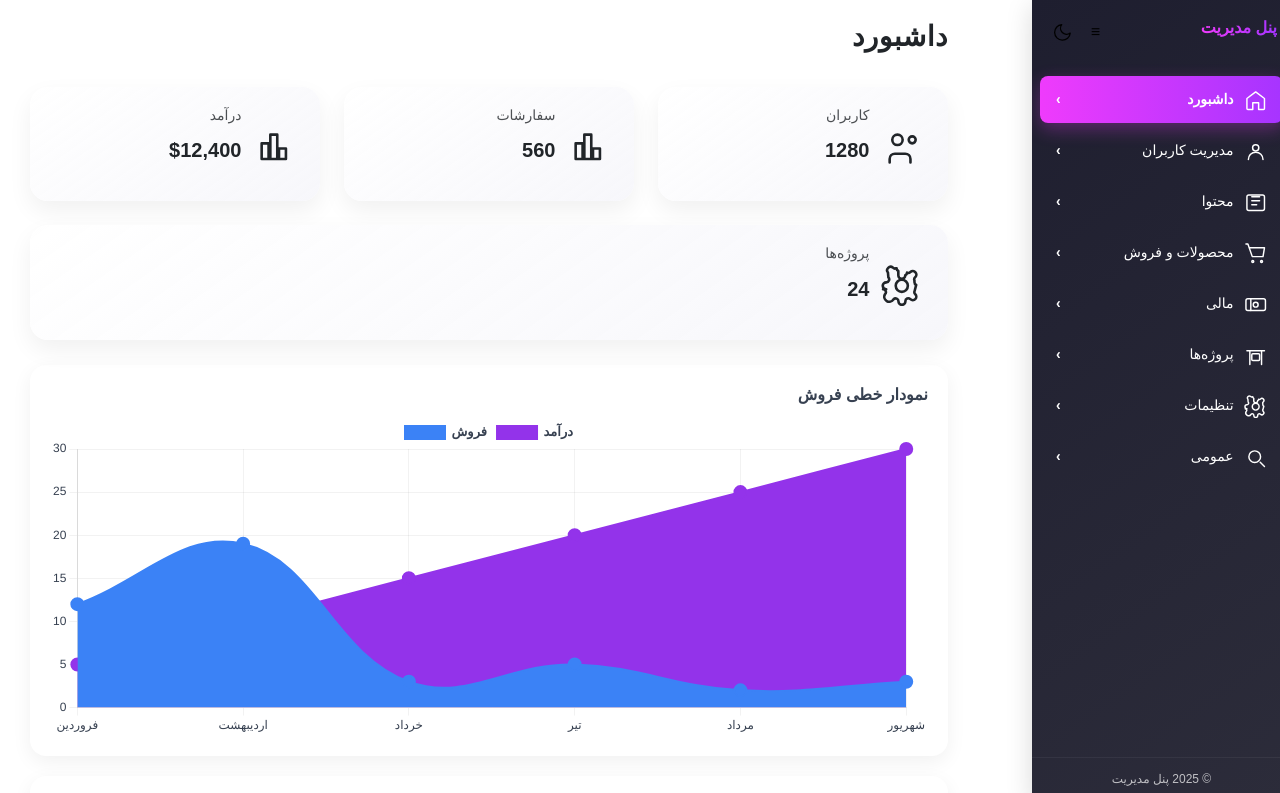
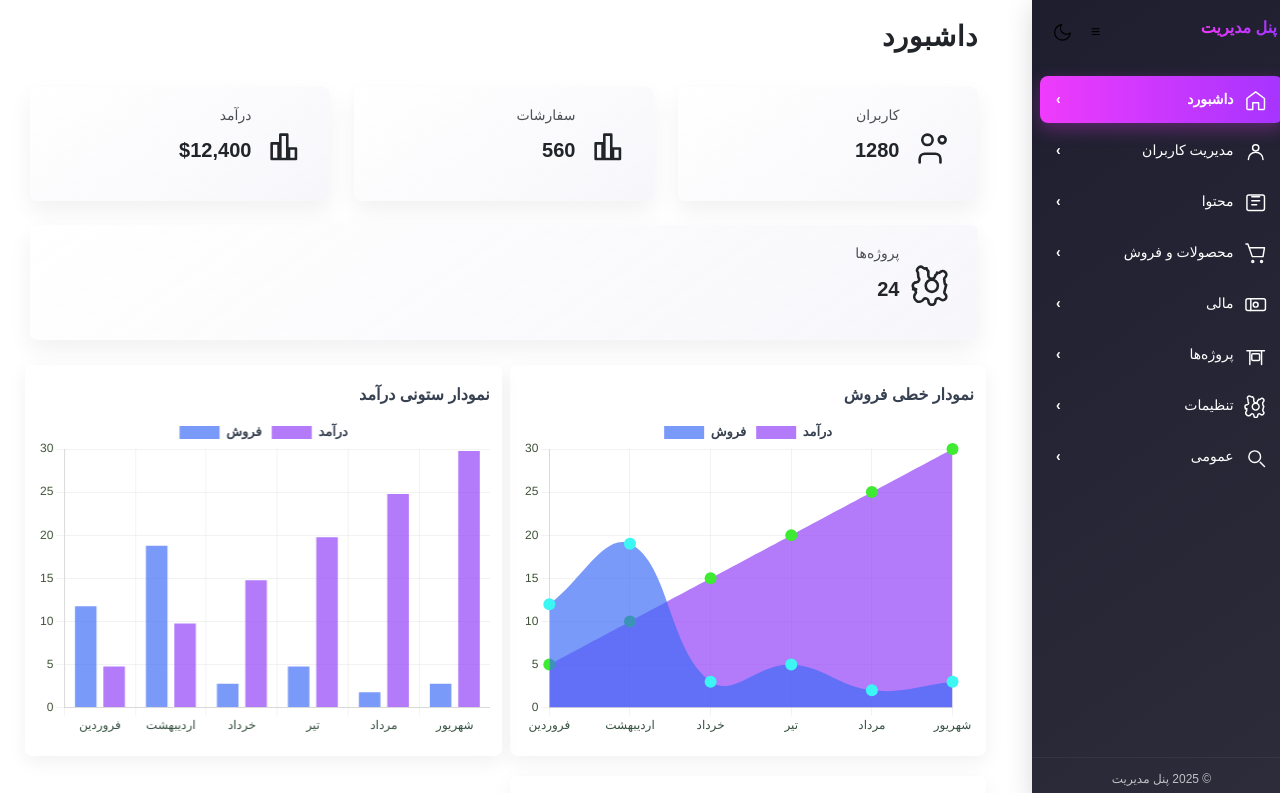
Before and after one commit to amirhamidy/FTS-RZ, a React (Vite) app: page / in a window 1280 px wide. Shown: the top 793 px of the page. Built offline with nearby package versions, Linux system fonts and the light colour scheme; a web font is replaced by a local one.

Commit message:
change chart ui

```diff
--- a/src/components/Charts.jsx
+++ b/src/components/Charts.jsx
@@ -33,8 +33,8 @@ export default function AdvancedChart({ type = 'line', title, dataSets }) {
 
     const data = (canvas) => {
         const ctx = canvas?.getContext('2d');
-        let gradient1 = '#3B82F6';
-        let gradient2 = '#9333EA';
+        let gradient1 = '#3b6af6ad';
+        let gradient2 = '#8f3bf6ad';
 
         if (ctx) {
             gradient1 = ctx.createLinearGradient(0, 0, 0, 300);
@@ -52,27 +52,30 @@ export default function AdvancedChart({ type = 'line', title, dataSets }) {
                 {
                     label: 'فروش',
                     data: [12, 19, 3, 5, 2, 3],
-                    borderColor: '#3B82F6',
+                    borderColor: 'transparent',
                     backgroundColor: gradient1,
                     fill: type === 'line',
                     tension: 0.4,
                     borderWidth: 2,
                     pointRadius: 6,
                     pointHoverRadius: 8,
-                    pointBackgroundColor: '#3B82F6',
+                    pointBackgroundColor: '#3bf6f3ff',
+                    pointBorderRadius: 7, // ← اضافه شد
                 },
                 {
                     label: 'درآمد',
                     data: [5, 10, 15, 20, 25, 30],
-                    borderColor: '#9333EA',
+                    borderColor: 'transparent',
                     backgroundColor: gradient2,
                     fill: type === 'line',
                     tension: 0.4,
                     borderWidth: 2,
                     pointRadius: 6,
                     pointHoverRadius: 8,
-                    pointBackgroundColor: '#9333EA',
+                    pointBackgroundColor: '#3fea33ff',
+                    pointBorderRadius: 7, // ← اضافه شد
                 }
+
             ]
         };
     };
@@ -95,8 +98,8 @@ export default function AdvancedChart({ type = 'line', title, dataSets }) {
             }
         },
         scales: {
-            x: { ticks: { color: '#374151', font: { size: 12 } }, grid: { color: 'rgba(0,0,0,0.05)' } },
-            y: { ticks: { color: '#374151', font: { size: 12 } }, grid: { color: 'rgba(0,0,0,0.05)' } }
+            x: { ticks: { color: '#375141ff', font: { size: 12 } }, grid: { color: 'rgba(0,0,0,0.05)' } },
+            y: { ticks: { color: '#3e5137ff', font: { size: 12 } }, grid: { color: 'rgba(0,0,0,0.05)' } }
         }
     };
 
@@ -110,7 +113,7 @@ export default function AdvancedChart({ type = 'line', title, dataSets }) {
     };
 
     return (
-        <div className="panel-m-chart-card">
+        <div className="panel-m-chart-card mx-1" style={{ width: '49%' }}>
             <h5 className="panel-m-chart-title">{title}</h5>
             <div style={{ width: '100%', height: '320px', position: 'relative' }}>
                 {renderChart()}
--- a/src/index.css
+++ b/src/index.css
@@ -9,6 +9,9 @@
   padding: 0;
   font-family: 'Vazir', sans-serif;
 }
+
+
+
 
 body {
   direction: rtl;
@@ -230,9 +233,10 @@ body {
    Dashboard Container
 ========================== */
 .panel-m-dashboard-container {
-  padding: 20px 30px;
+  padding: 20px 20px;
   display: flex;
   flex-direction: column;
+  padding-right: 0 !important;
   gap: 25px;
   transition: margin 0.35s ease;
 }
@@ -267,16 +271,11 @@ body {
   display: flex;
   align-items: center;
   padding: 20px 25px;
-  border-radius: 18px;
+  border-radius: 7px !important;
   background: linear-gradient(145deg, rgba(255, 255, 255, 0.9), rgba(245, 245, 250, 0.8));
   box-shadow: 0 8px 20px rgba(0, 0, 0, 0.05);
   backdrop-filter: blur(12px);
   transition: transform 0.35s ease, box-shadow 0.35s ease;
-}
-
-.panel-m-dashboard-card:hover {
-  transform: translateY(-6px);
-  box-shadow: 0 12px 28px rgba(0, 0, 0, 0.1);
 }
 
 .panel-m-dashboard-card-icon {
@@ -285,9 +284,7 @@ body {
   transition: transform 0.35s ease;
 }
 
-.panel-m-dashboard-card:hover .panel-m-dashboard-card-icon {
-  transform: scale(1.1);
-}
+
 
 .panel-m-dashboard-card-content {
   display: flex;
@@ -398,17 +395,13 @@ body {
 ========================== */
 .panel-m-chart-card {
   background: #fff;
-  border-radius: 16px;
+  border-radius: 7px !important;
   padding: 20px;
   box-shadow: 0 4px 12px rgba(0, 0, 0, 0.05);
   margin-bottom: 20px;
   transition: transform 0.35s ease, box-shadow 0.35s ease;
 }
 
-.panel-m-chart-card:hover {
-  transform: translateY(-4px);
-  box-shadow: 0 8px 22px rgba(0, 0, 0, 0.08);
-}
 
 .panel-m-chart-title {
   font-size: 16px;
@@ -701,10 +694,7 @@ body {
   transition: transform 0.35s ease, box-shadow 0.35s ease;
 }
 
-.panel-m-dashboard-card:hover {
-  transform: translateY(-6px);
-  box-shadow: 0 16px 35px rgba(0, 0, 0, 0.1);
-}
+
 
 .panel-m-dashboard-card-icon {
   font-size: 32px;
@@ -712,8 +702,13 @@ body {
   transition: transform 0.35s ease, color 0.35s ease;
 }
 
+.panel-m-dashboard-card{
+
+  cursor: pointer;
+
+}
+
 .panel-m-dashboard-card:hover .panel-m-dashboard-card-icon {
-  transform: scale(1.15);
   color: #ef3bfc;
 }
 
@@ -830,6 +825,7 @@ body {
    Chart Cards
 ========================== */
 .panel-m-chart-card {
+
   background: #fff;
   border-radius: 16px;
   padding: 20px;
@@ -838,10 +834,6 @@ body {
   transition: transform 0.35s ease, box-shadow 0.35s ease;
 }
 
-.panel-m-chart-card:hover {
-  transform: translateY(-4px);
-  box-shadow: 0 12px 28px rgba(0, 0, 0, 0.08);
-}
 
 .panel-m-chart-title {
   font-size: 16px;
--- a/src/pages/Dashboard.jsx
+++ b/src/pages/Dashboard.jsx
@@ -33,7 +33,7 @@ export default function DashboardPage() {
             </div>
 
             <div className="panel-m-dashboard-main-row">
-                <div className="panel-m-dashboard-left-column">
+                <div className="panel-m-dashboard-left-column row">
                     <AdvancedChart type="line" title="نمودار خطی فروش" />
                     <AdvancedChart type="bar" title="نمودار ستونی درآمد" />
                     <AdvancedChart type="pie" title="نمودار دایره‌ای مشتریان" />
```
